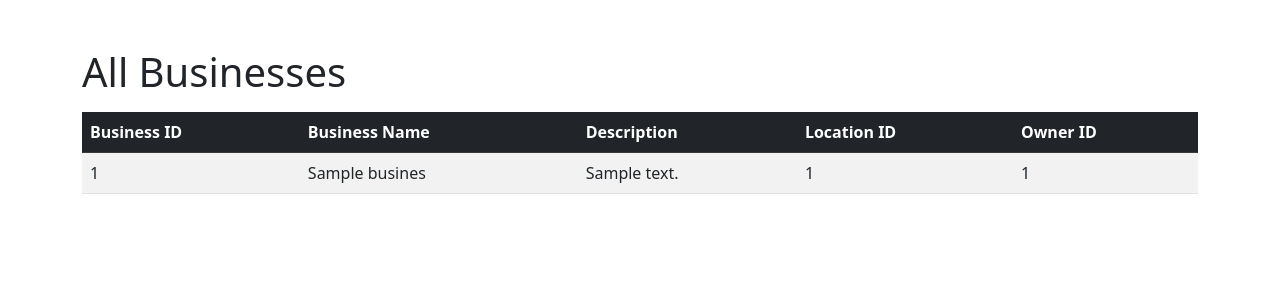
After one commit to bpvyz/TripPy, a Python web app: template Kod/templates/show_businesses.html in a window 1280 px wide. The commit adds this page. Shown: the top 300 px of the page. Run offline with Jinja, Linux system fonts and the light colour scheme; the template is opened without the code that fills it: most values are stand-ins (such as "Sample title", 1, 10 or a date in 2020).

Commit message:
show all businesses

```diff
--- a/Kod/app.py
+++ b/Kod/app.py
@@ -1,5 +1,5 @@
 from init import create_app
-from routes import login, logout, register, verify, putnik_dashboard, vlasnik_dashboard, admin_dashboard, logout, add_route, show_all_routes, show_my_routes
+from routes import login, logout, register, verify, putnik_dashboard, vlasnik_dashboard, admin_dashboard, logout, add_route, show_all_routes, show_my_routes, show_businesses
 
 app = create_app()
 
@@ -15,6 +15,8 @@ app.add_url_rule('/admin_dashboard', 'admin_dashboard', admin_dashboard, methods
 app.add_url_rule('/add_route', 'add_route', add_route, methods=['GET', 'POST'])
 app.add_url_rule('/show_all_routes', 'show_all_routes', show_all_routes, methods=['GET'])
 app.add_url_rule('/show_my_routes', 'show_my_routes', show_my_routes, methods=['GET'])
+app.add_url_rule('/show_businesses', 'show_businesses', show_businesses, methods=['GET'])
+
 
 
 if __name__ == '__main__':
--- a/Kod/mappings/tables.py
+++ b/Kod/mappings/tables.py
@@ -19,7 +19,7 @@ class Location(db.Model):
     city = db.Column(db.String(255), nullable=False)
     Country = db.Column(db.String(255), nullable=False)
 
-class Businesse(db.Model):
+class Business(db.Model):
     __tablename__ = 'businesses'
     businessid = db.Column(db.Integer, primary_key=True)
     businessname = db.Column(db.String(255), nullable=False)
--- a/Kod/templates/putnik.html
+++ b/Kod/templates/putnik.html
@@ -102,7 +102,7 @@
       <div class="col-md-12">
       <div class="route-box">
         <h3>Svi oglasi</h3>
-        <button class="btn btn-primary">Prikazi sve oglase </button>
+        <button class="btn btn-primary"onclick="location.href='show_businesses'">Prikazi sve oglase </button>
       </div>
     </div>
     <div class="col-md-12">
--- /dev/null
+++ b/Kod/templates/show_businesses.html
@@ -0,0 +1,42 @@
+<!DOCTYPE html>
+<html lang="en">
+<head>
+    <meta charset="UTF-8">
+    <meta name="viewport" content="width=device-width, initial-scale=1.0">
+    <title>All Businesses</title>
+    <!-- Include Bootstrap CSS from CDN -->
+    <link href="https://cdn.jsdelivr.net/npm/bootstrap@5.3.0/dist/css/bootstrap.min.css" rel="stylesheet">
+</head>
+<body>
+    <div class="container mt-5">
+        <h1 class="mb-3">All Businesses</h1>
+        <div class="table-responsive">
+            <table class="table table-striped table-hover">
+                <thead class="table-dark">
+                    <tr>
+                        <th>Business ID</th>
+                        <th>Business Name</th>
+                        <th>Description</th>
+                        <th>Location ID</th>
+                        <th>Owner ID</th>
+                    </tr>
+                </thead>
+                <tbody>
+                    {% for business in businesses %}
+                    <tr>
+                        <td>{{ business.businessid }}</td>
+                        <td>{{ business.businessname }}</td>
+                        <td>{{ business.description }}</td>
+                        <td>{{ business.locationid }}</td>
+                        <td>{{ business.ownerid }}</td>
+                    </tr>
+                    {% endfor %}
+                </tbody>
+            </table>
+        </div>
+    </div>
+
+    <!-- Include Bootstrap JavaScript Bundle with Popper -->
+    <script src="https://cdn.jsdelivr.net/npm/bootstrap@5.3.0/dist/js/bootstrap.bundle.min.js"></script>
+</body>
+</html>
```
Also changed, not shown: Kod/routes.py (+8 -2 lines).
